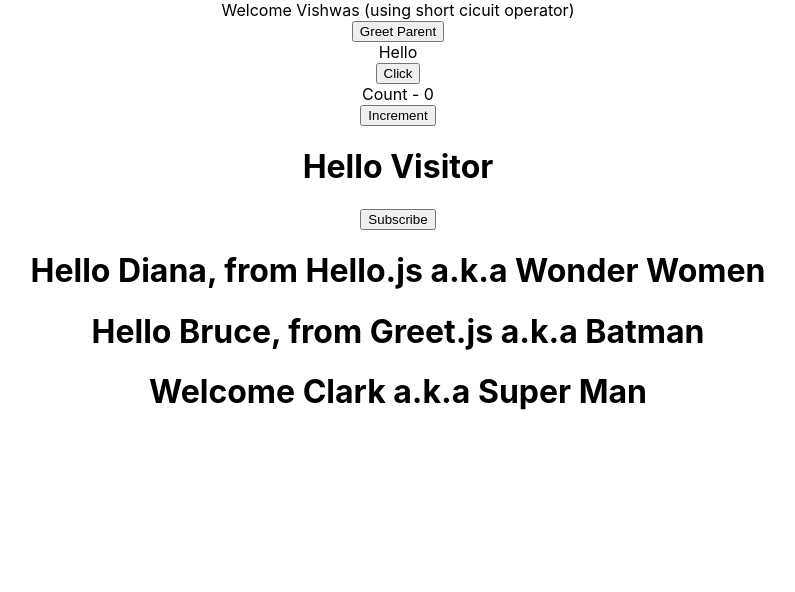
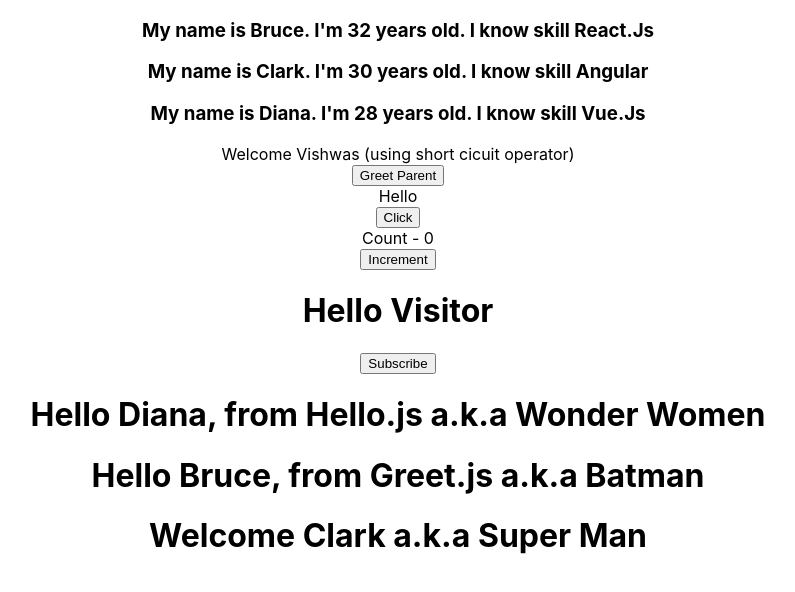
Before and after one commit to zahraamumtaz/react-practice, a React (Create React App) app: page / in a window 1280 px wide. Shown: the top 592 px of the page, without its empty margins (242-1037 px from the left). Built offline with nearby package versions, Linux system fonts and the light colour scheme.

Commit message:
list rendering

```diff
--- a/src/App.js
+++ b/src/App.js
@@ -8,10 +8,12 @@ import Counter from "./components/Counter";
 import EventBind from "./components/EventBind";
 import ParentComponent from "./components/ParentComponent";
 import UserGreeting from "./components/UserGreeting";
+import NameList from "./components/NameList";
 
 function App() {
   return (
     <div className="App">
+      <NameList/>
       <UserGreeting />
       <ParentComponent />
       <EventBind />
--- /dev/null
+++ b/src/components/NameList.js
@@ -0,0 +1,26 @@
+import React from "react";
+import Persons from "./Persons";
+
+function NameList() {
+  const persons = [
+    {
+      name: "Bruce",
+      age: 32,
+      skill: "React.Js",
+    },
+    {
+      name: "Clark",
+      age: 30,
+      skill: "Angular",
+    },
+    {
+      name: "Diana",
+      age: 28,
+      skill: "Vue.Js",
+    },
+  ];
+  const personList = persons.map((person) => <Persons person={person} />);
+  return <div>{personList}</div>;
+}
+
+export default NameList;
--- /dev/null
+++ b/src/components/Persons.js
@@ -0,0 +1,12 @@
+import React from "react";
+
+export default function Persons({ person }) {
+  return (
+    <div>
+      <h3>
+        My name is {person.name}. I'm {person.age} years old. I know skill{" "}
+        {person.skill}
+      </h3>
+    </div>
+  );
+}
```
